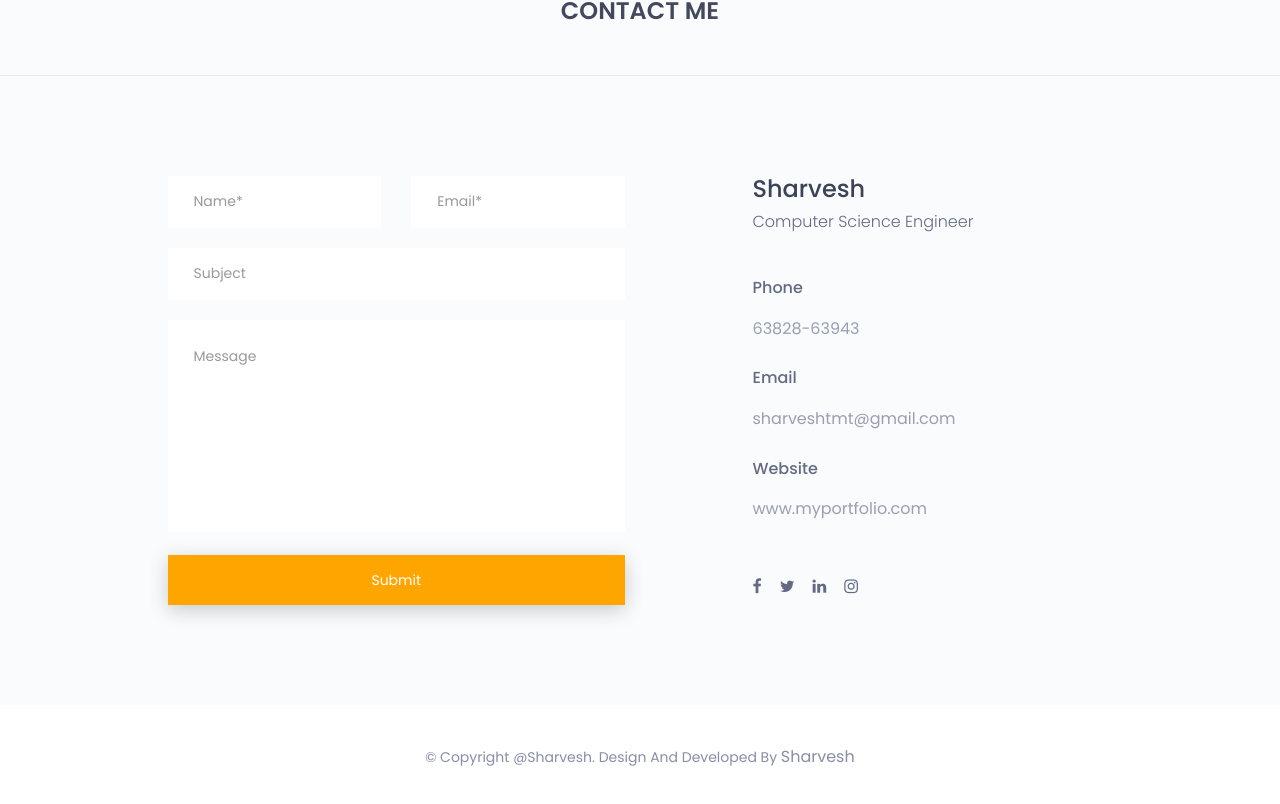
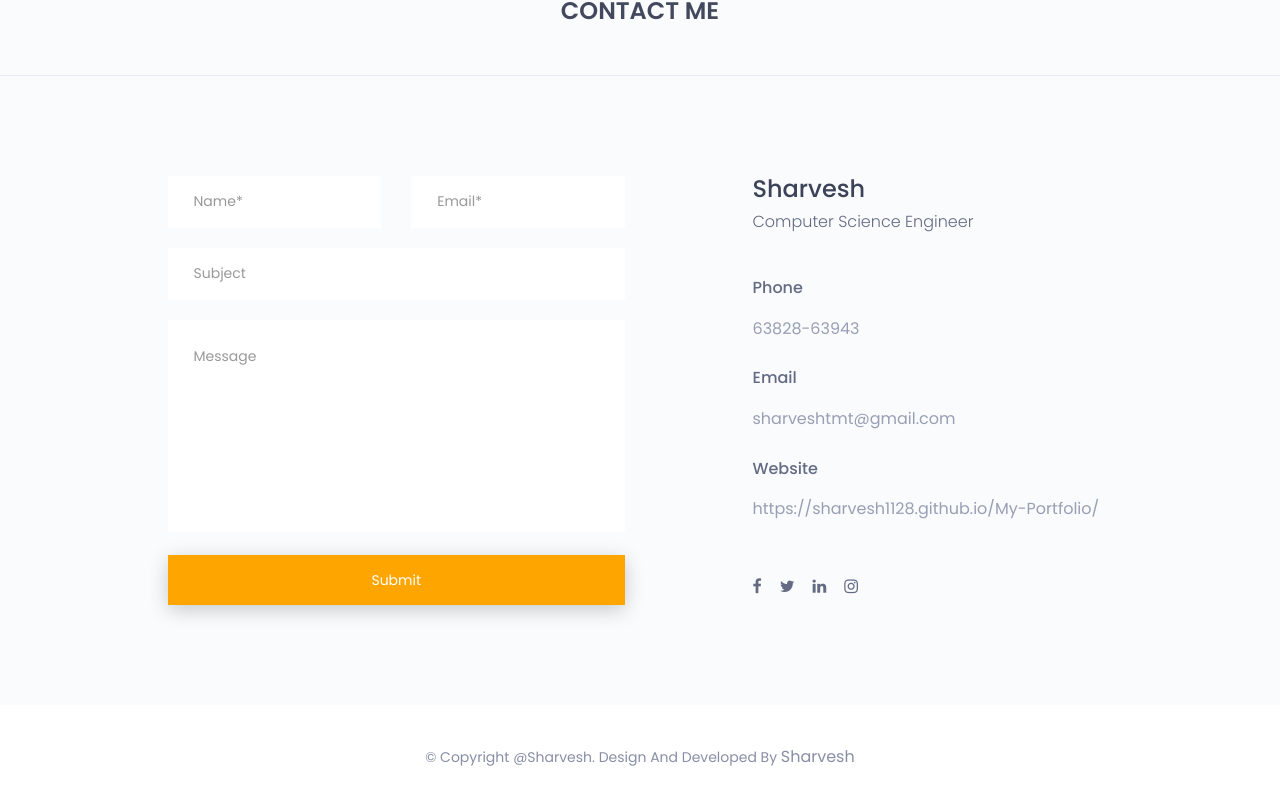
Before and after one commit to sharvesh1128/My-Portfolio, a plain HTML site: page index.html in a window 1280 px wide. Shown: the part 4239-5043 px from the top of the page. Drawn offline with nearby package versions, Linux system fonts and the light colour scheme.

Commit message:
Update index.html

```diff
--- a/index.html
+++ b/index.html
@@ -550,7 +550,7 @@
 										</div>
 										<div class="single-contact-add-info">
 											<h3>website</h3>
-											<p>www.myportfolio.com</p>
+											<p>https://sharvesh1128.github.io/My-Portfolio/</p>
 										</div>
 									</div>
 								</div><!--/.contact-adress-->
```
